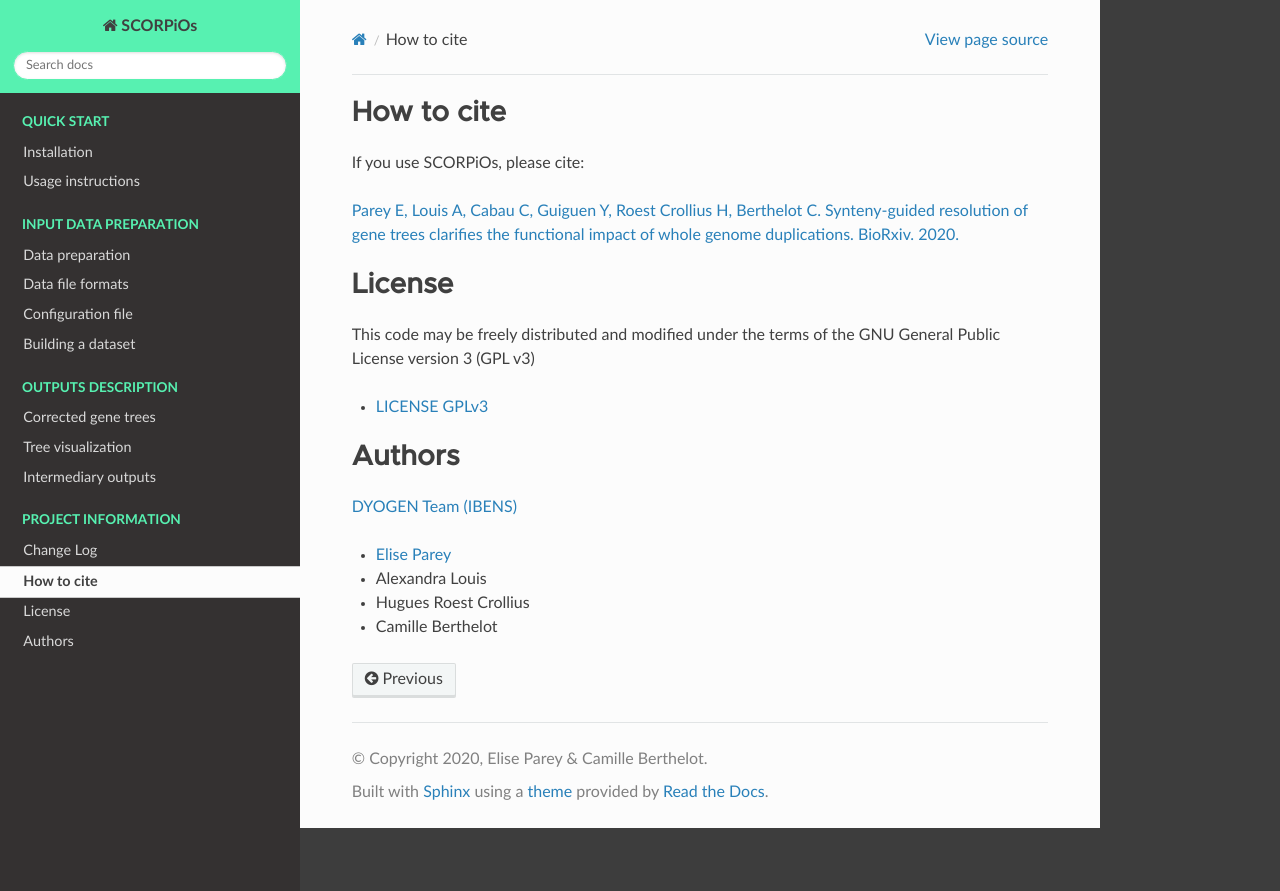
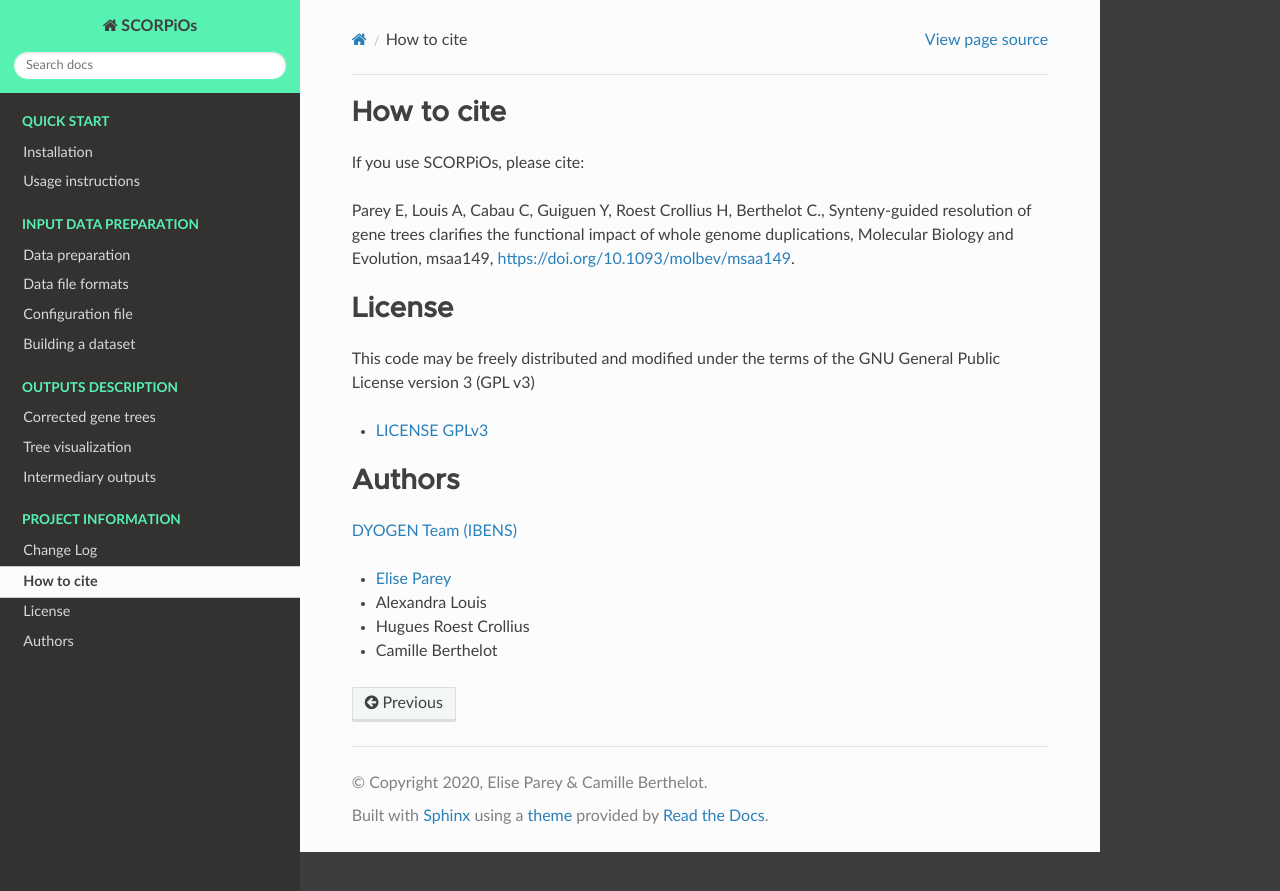
Before and after one commit to DyogenIBENS/SCORPIOS, a Sphinx documentation site: the page built from doc/project_info.rst, in a window 1280 px wide. Shown: the top 891 px of the page. Built offline with Sphinx 7.4.7 and the Read the Docs theme 2.0.0, drawn with Linux system fonts in a browser that asks for light colours.

Commit message:
update doc

```diff
--- a/doc/project_info.rst
+++ b/doc/project_info.rst
@@ -3,7 +3,7 @@ How to cite
 
 If you use SCORPiOs, please cite:
 
-`Parey E, Louis A, Cabau C, Guiguen Y, Roest Crollius H, Berthelot C. Synteny-guided resolution of gene trees clarifies the functional impact of whole genome duplications. BioRxiv. 2020. <https://www.biorxiv.org/content/10.1101/2020.01.30.926915v1.full>`_
+Parey E, Louis A, Cabau C, Guiguen Y, Roest Crollius H, Berthelot C., Synteny-guided resolution of gene trees clarifies the functional impact of whole genome duplications, Molecular Biology and Evolution, msaa149, https://doi.org/10.1093/molbev/msaa149.
 
 License
 =======
```
